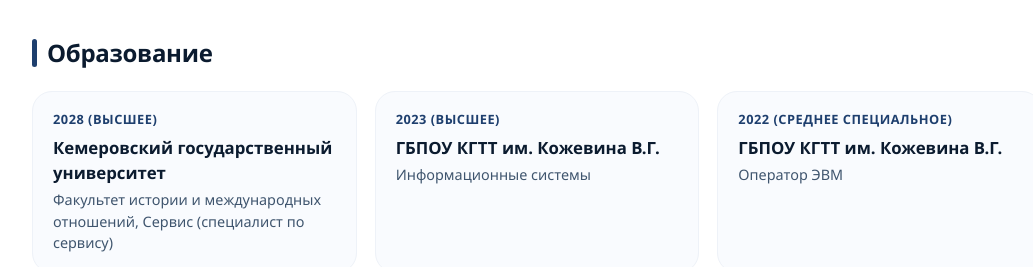
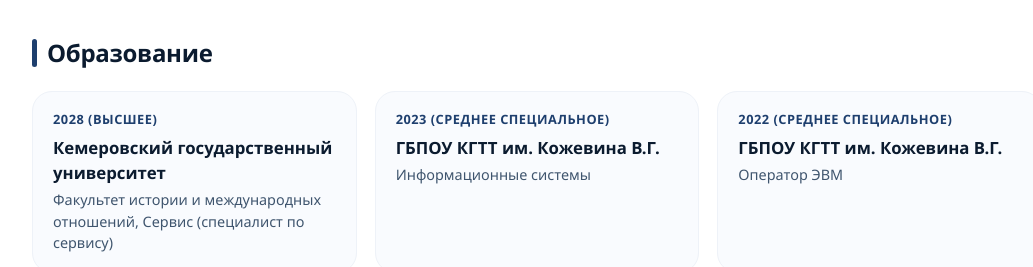
Before and after one commit to uliaivleva14695/businesscardwebsite.github.io, a plain HTML site: page index.html in a window 1280 px wide. Shown: the part 1276-1543 px from the top of the page, without its empty margins (103-1136 px from the left). Drawn offline with Linux system fonts and the light colour scheme.

Commit message:
Update index.html

```diff
--- a/index.html
+++ b/index.html
@@ -445,7 +445,7 @@
                     <div class="edu-desc">Факультет истории и международных отношений, Сервис (специалист по сервису)</div>
                 </div>
                 <div class="edu-item">
-                    <div class="edu-year">2023 (высшее)</div>
+                    <div class="edu-year">2023 (среднее специальное)</div>
                     <div class="edu-place">ГБПОУ КГТТ им. Кожевина В.Г.</div>
                     <div class="edu-desc">Информационные системы</div>
                 </div>
```
